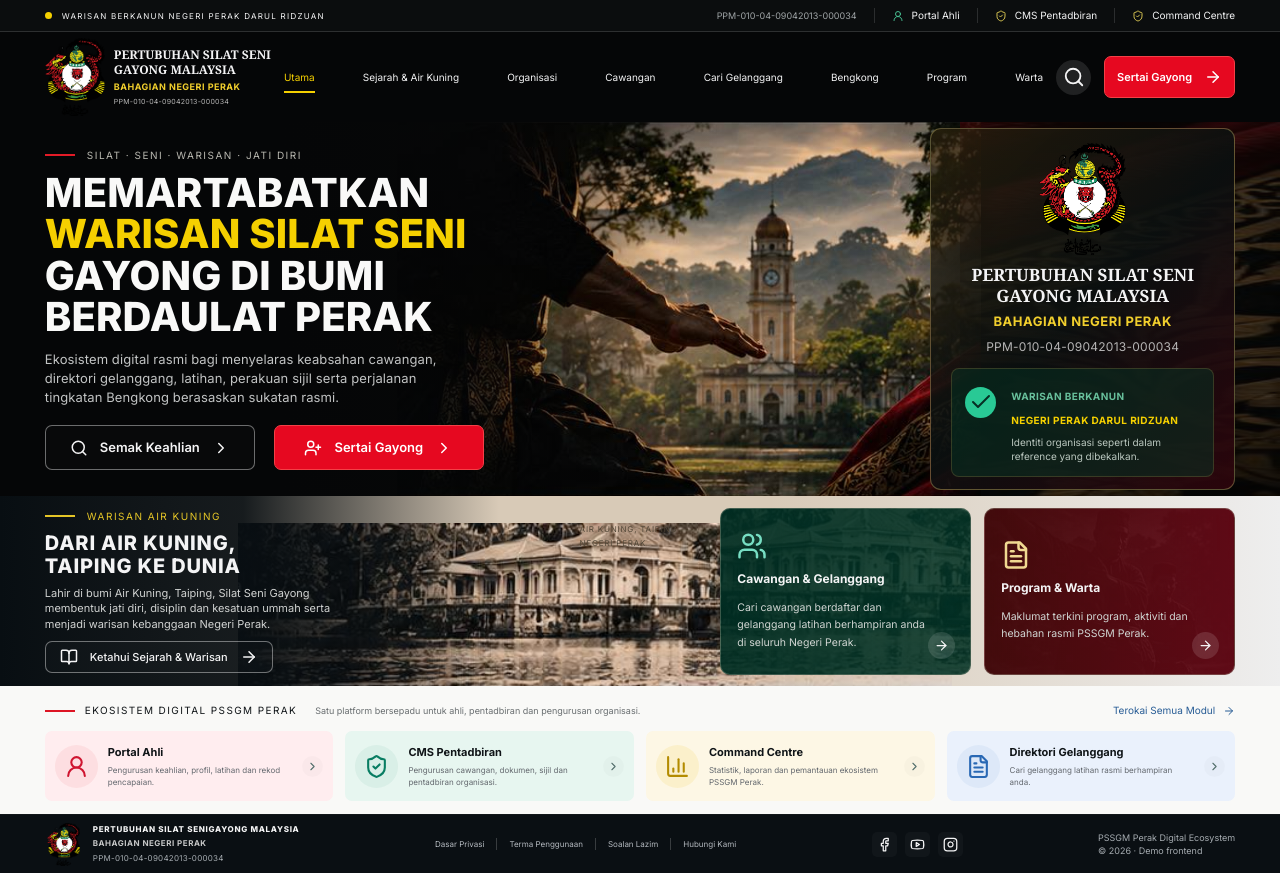
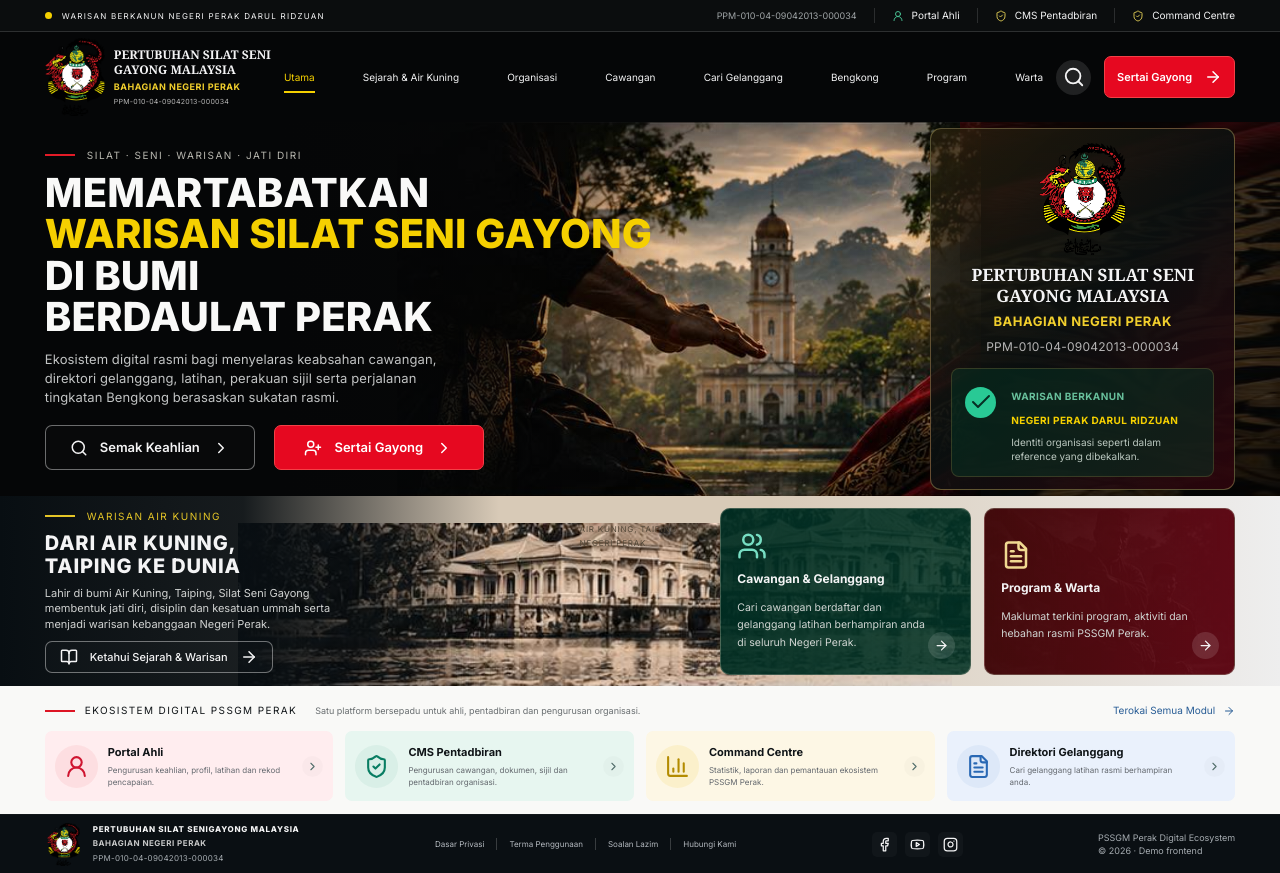
Before and after one commit to syahmiaof/gayongx, a React (Vite) app: page / in a window 1280 px wide. Built offline with nearby package versions, Linux system fonts and the light colour scheme.

Commit message:
fix(ui): highlight GAYONG in yellow

```diff
--- a/src/views/public/HomeView.tsx
+++ b/src/views/public/HomeView.tsx
@@ -61,9 +61,9 @@
             <h1>
               MEMARTABATKAN
               <br />
-              <em>WARISAN SILAT SENI</em>
+              <em>WARISAN SILAT SENI GAYONG</em>
               <br />
-              GAYONG DI BUMI
+              DI BUMI
               <br />
               BERDAULAT PERAK
             </h1>
```
